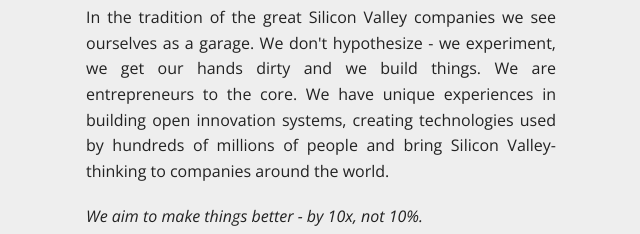
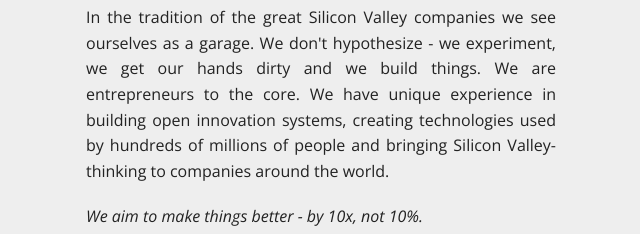
Before and after one commit to lloyd/ten-x.co, a plain HTML site: page index.html in a window 1280 px wide. Shown: the part 336-570 px from the top of the page, 319-959 px from the left. Drawn offline with nearby package versions, Linux system fonts and the light colour scheme.

Commit message:
tiny grammatical tweaks.

```diff
--- a/index.html
+++ b/index.html
@@ -19,7 +19,7 @@
 	<div class="row" id="manifesto">
 		<div class="large-6 large-offset-3 columns">
 			<h4>ten|x is an advisory and business development firm specializing in open innovation and entrepreneurship.</h4>
-			<p class="text-justify">In the tradition of the great Silicon Valley companies we see ourselves as a garage. We don't hypothesize - we experiment, we get our hands dirty and we build things. We are entrepreneurs to the core. We have unique experiences in building open innovation systems, creating technologies used by hundreds of millions of people and bring Silicon Valley-thinking to companies around the world.</p>
+			<p class="text-justify">In the tradition of the great Silicon Valley companies we see ourselves as a garage. We don't hypothesize - we experiment, we get our hands dirty and we build things. We are entrepreneurs to the core. We have unique experience in building open innovation systems, creating technologies used by hundreds of millions of people and bringing Silicon Valley-thinking to companies around the world.</p>
 			<p><em>We aim to make things better - by 10x, not 10%.</em></p>
 		</div>
 	</div>
```
